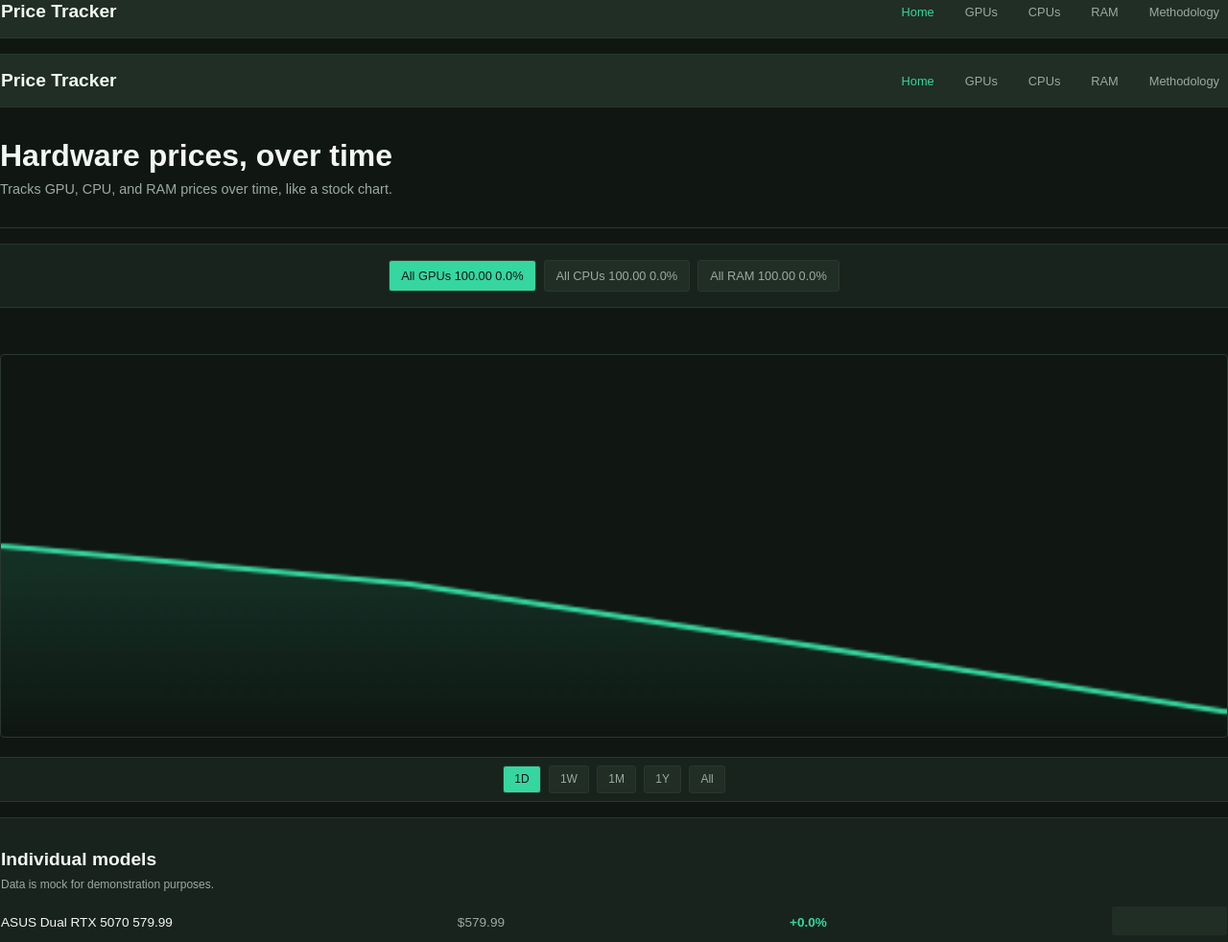
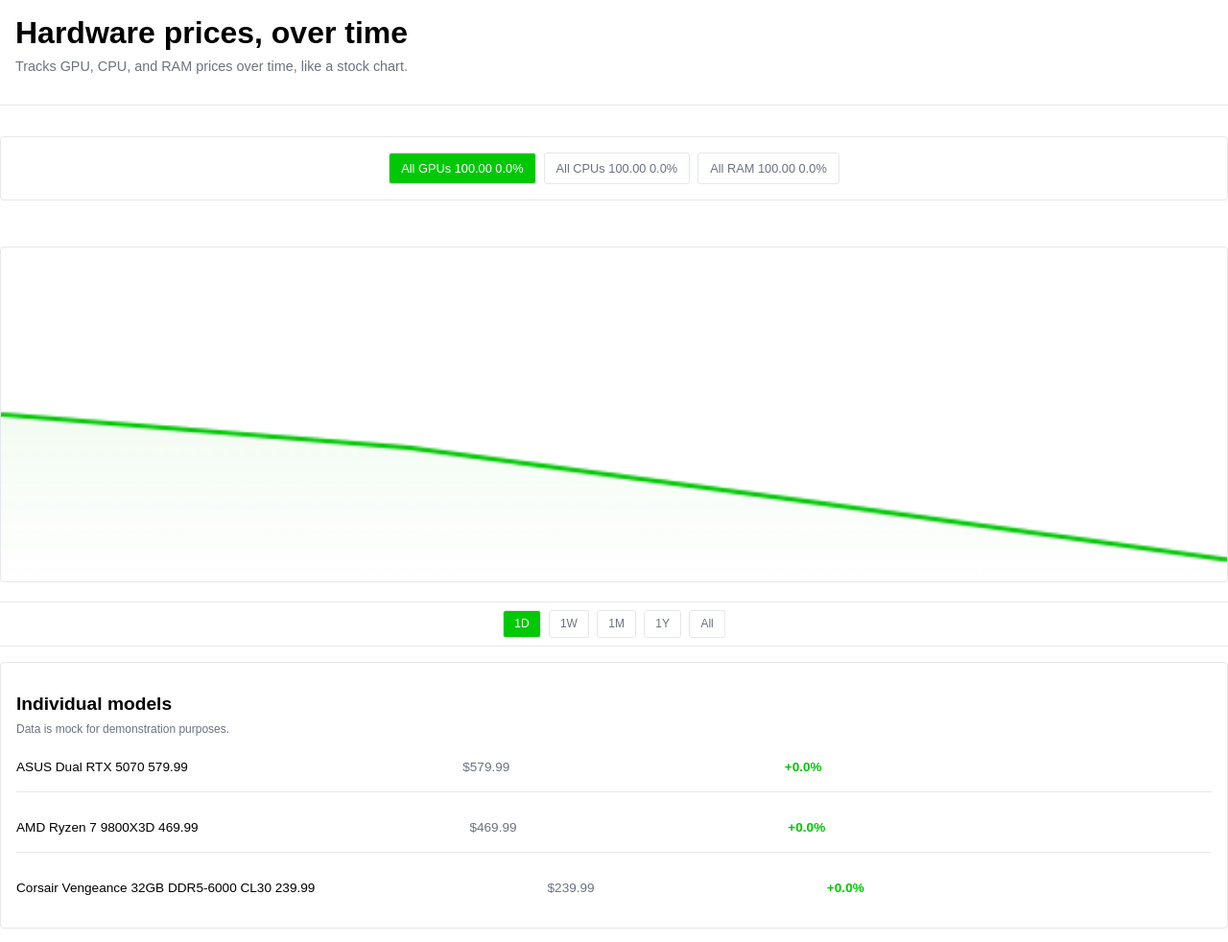
Before and after one commit to auzzie98/price-tracker, a plain HTML site: page web/index.html in a window 1280 px wide. Shown: the top 982 px of the page at 96% size. Drawn offline with Linux system fonts and the light colour scheme; no server answers.

Commit message:
Fix front page format and change theme to Robinhood sharp contrast

```diff
--- a/web/index.html
+++ b/web/index.html
@@ -6,27 +6,9 @@
   <link rel="stylesheet" href="static/css/style.css">
 </head>
 <body>
-<div class="header-bar">
-  <h1>Price Tracker</h1>
-  <nav>
-    <a href="/" class="active">Home</a>
-    <a href="/category/gpus">GPUs</a>
-    <a href="/category/cpus">CPUs</a>
-    <a href="/category/ram">RAM</a>
-    <a href="/methodology">Methodology</a>
-  </nav>
-</div>
 
-<div class="header-bar">
-  <h1>Price Tracker</h1>
-  <nav>
-    <a href="/" class="active">Home</a>
-    <a href="/category/gpus">GPUs</a>
-    <a href="/category/cpus">CPUs</a>
-    <a href="/category/ram">RAM</a>
-    <a href="/methodology">Methodology</a>
-  </nav>
-</div>
+
+
 
   <!-- Big headline -->
   <div class="headline">
@@ -120,7 +102,7 @@
       var max = Math.max.apply(null, values);
       if (max === min) max = min + 1;
       var up = values[values.length - 1] >= values[0];
-      ctx.strokeStyle = up ? '#36D6A0' : '#F07878';
+      ctx.strokeStyle = up ? '#00C805' : '#FF5000';
       ctx.lineWidth = 2;
       ctx.beginPath();
       values.forEach(function(v, i) {
@@ -142,11 +124,11 @@
 
       // Create gradient fill under the line
       var gradient = ctx.createLinearGradient(0, 0, 0, canvas.height);
-      gradient.addColorStop(0, 'rgba(54, 214, 160, 0.3)');
-      gradient.addColorStop(1, 'rgba(54, 214, 160, 0)');
+      gradient.addColorStop(0, 'rgba(0, 200, 5, 0.1)');
+      gradient.addColorStop(1, 'rgba(0, 200, 5, 0)');
 
       ctx.fillStyle = gradient;
-      ctx.strokeStyle = '#36D6A0';
+      ctx.strokeStyle = '#00C805';
       ctx.lineWidth = 2;
 
       ctx.beginPath();
@@ -218,11 +200,11 @@
 
         // Create gradient fill under the line
         var gradient = ctx.createLinearGradient(0, 0, 0, mainChartCanvas.height);
-        gradient.addColorStop(0, 'rgba(54, 214, 160, 0.3)');
-        gradient.addColorStop(1, 'rgba(54, 214, 160, 0)');
+        gradient.addColorStop(0, 'rgba(0, 200, 5, 0.1)');
+        gradient.addColorStop(1, 'rgba(0, 200, 5, 0)');
 
         ctx.fillStyle = gradient;
-        ctx.strokeStyle = '#36D6A0';
+        ctx.strokeStyle = '#00C805';
         ctx.lineWidth = 2;
 
         ctx.beginPath();
--- a/web/static/css/style.css
+++ b/web/static/css/style.css
@@ -6,8 +6,8 @@ html {
   box-sizing: inherit;
 }
 body {
-  background: #101713;
-  color: #F4F8F5;
+  background: #FFFFFF;
+  color: #000000;
   font-family: Arial, Helvetica, sans-serif;
   margin: 0;
   padding: 0;
@@ -19,17 +19,17 @@ main {
 }
 h1 {
   font-size: 1.5rem;
-  color: #F4F8F5;
+  color: #000000;
   margin: 0;
 }
 
 /* Header bar */
 .header-bar {
-  background: #202E26;
-  border: 1px solid #29372F;
+  background: #FFFFFF;
+  border: 1px solid #E5E7EB;
   border-radius: 4px;
   padding: 1rem;
-  margin: -1rem -1rem 2rem -1rem;
+  margin: 0 0 2rem 0;
   display: flex;
   justify-content: space-between;
   align-items: center;
@@ -46,31 +46,31 @@ h1 {
   flex-wrap: wrap;
 }
 .header-bar nav a {
-  color: #9BAAA1;
+  color: #6B7280;
   text-decoration: none;
   font-size: 0.8rem;
   padding: 0.2rem 0.5rem;
   border-radius: 3px;
 }
 .header-bar nav a.active {
-  color: #36D6A0;
+  color: #00C805;
 }
 
 /* Page title */
 .page-title {
-  color: #F4F8F5;
+  color: #000000;
   font-size: 1.5rem;
   margin: 1rem 0 0.5rem 0;
 }
 .page-subtitle {
-  color: #9BAAA1;
+  color: #6B7280;
   font-size: 0.9rem;
   margin: 0.2rem 0 1rem 0;
 }
 
 /* Section headers */
 .section-header {
-  color: #F4F8F5;
+  color: #000000;
   font-size: 1.2rem;
   margin: 1rem 0 0.5rem 0;
 }
@@ -78,20 +78,20 @@ h1 {
 /* Headline */
 .headline {
   padding: 1rem;
-  border-bottom: 1px solid #29372F;
-  margin: -1rem -1rem 2rem -1rem;
+  border-bottom: 1px solid #E5E7EB;
+  margin: 0 0 2rem 0;
 }
 
 /* Page title */
 .page-title {
-  color: #F4F8F5;
+  color: #000000;
   font-size: 2rem;
   margin: 0;
 }
 
 /* Page subtitle */
 .page-subtitle {
-  color: #9BAAA1;
+  color: #6B7280;
   font-size: 0.9rem;
   margin: 0.5rem 0 1rem 0;
 }
@@ -99,10 +99,10 @@ h1 {
 /* Indices pill row */
 .indices-pills {
   padding: 1rem;
-  background: #18231D;
-  border: 1px solid #29372F;
+  background: #FFFFFF;
+  border: 1px solid #E5E7EB;
   border-radius: 4px;
-  margin: -1rem -1rem 2rem -1rem;
+  margin: 0 0 2rem 0;
   display: flex;
   gap: 0.5rem;
   flex-wrap: wrap;
@@ -110,9 +110,9 @@ h1 {
 }
 
 .pill {
-  background: #202E26;
-  border: 1px solid #29372F;
-  color: #9BAAA1;
+  background: #FFFFFF;
+  border: 1px solid #E5E7EB;
+  color: #6B7280;
   padding: 0.5rem 0.75rem;
   font-size: 0.8rem;
   border-radius: 3px;
@@ -121,26 +121,26 @@ h1 {
 }
 
 .pill.active {
-  background: #36D6A0;
-  color: #101713;
+  background: #00C805;
+  color: #FFFFFF;
 }
 
 /* Large main chart */
 #main-chart {
-  background: #101713;
-  border: 1px solid #29372F;
+  background: #FFFFFF;
+  border: 1px solid #E5E7EB;
   border-radius: 4px;
   width: 100%;
   max-width: 100%;
-  height: 400px;
+  height: 350px;
   margin: 1rem 0;
 }
 
 /* Time toggles below chart */
 .time-toggles {
   padding: 0.5rem 1rem;
-  background: #18231D;
-  border: 1px solid #29372F;
+  background: #FFFFFF;
+  border: 1px solid #E5E7EB;
   border-radius: 4px;
   margin: 0 -1rem 1rem -1rem;
   display: flex;
@@ -150,9 +150,9 @@ h1 {
 }
 
 .time-toggles .toggle {
-  background: #202E26;
-  border: 1px solid #29372F;
-  color: #9BAAA1;
+  background: #FFFFFF;
+  border: 1px solid #E5E7EB;
+  color: #6B7280;
   padding: 0.4rem 0.7rem;
   font-size: 0.75rem;
   border-radius: 3px;
@@ -160,17 +160,17 @@ h1 {
 }
 
 .time-toggles .toggle.active {
-  background: #36D6A0;
-  color: #101713;
+  background: #00C805;
+  color: #FFFFFF;
 }
 
 /* Individual models section */
 .individual-models {
   padding: 1rem;
-  background: #18231D;
-  border: 1px solid #29372F;
+  background: #FFFFFF;
+  border: 1px solid #E5E7EB;
   border-radius: 4px;
-  margin: 1rem -1rem 1rem -1rem;
+  margin: 1rem 0;
 }
 
 .model-list {
@@ -180,7 +180,7 @@ h1 {
 }
 
 .model-label {
-  color: #9BAAA1;
+  color: #6B7280;
   font-size: 0.75rem;
   margin: 0.5rem 0 0.5rem 0;
 }
@@ -190,7 +190,7 @@ h1 {
   justify-content: space-between;
   align-items: center;
   padding: 0.5rem 0;
-  border-bottom: 1px solid #29372F;
+  border-bottom: 1px solid #E5E7EB;
 }
 
 .model-row:last-child {
@@ -198,17 +198,17 @@ h1 {
 }
 
 .model-name {
-  color: #F4F8F5;
+  color: #000000;
   font-size: 0.85rem;
 }
 
 .model-price {
-  color: #9BAAA1;
+  color: #6B7280;
   font-size: 0.85rem;
 }
 
 .model-change {
-  color: #36D6A0;
+  color: #00C805;
   font-size: 0.85rem;
   font-weight: bold;
 }
@@ -216,34 +216,34 @@ h1 {
 .model-sparkline canvas {
   width: 120px;
   height: 30px;
-  background: #202E26;
+  background: #FFFFFF;
   border-radius: 3px;
   flex-shrink: 0;
 }
 
 /* Original tiles section - kept for loadIndexData API compatibility */
 .tiles {
-  margin: 1rem -1rem 1rem -1rem;
+  margin: 1rem 0;
 }
 
 /* Tile and card styles */
 .tile {
-  background: #18231D;
-  border: 1px solid #29372F;
+  background: #FFFFFF;
+  border: 1px solid #E5E7EB;
   border-radius: 4px;
   padding: 1rem;
   margin-bottom: 1rem;
-  color: #F4F8F5;
+  color: #000000;
   width: 100%;
 }
 .tile-value {
   font-size: 1.2rem;
   font-weight: bold;
-  color: #F4F8F5;
+  color: #000000;
 }
 .tile-percent {
   font-size: 0.8rem;
-  color: #9BAAA1;
+  color: #6B7280;
 }
 .tile-chart {
   margin-top: 0.5rem;
```
